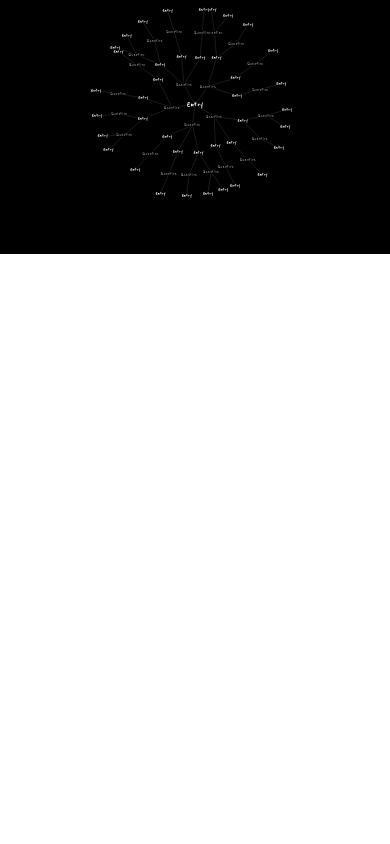
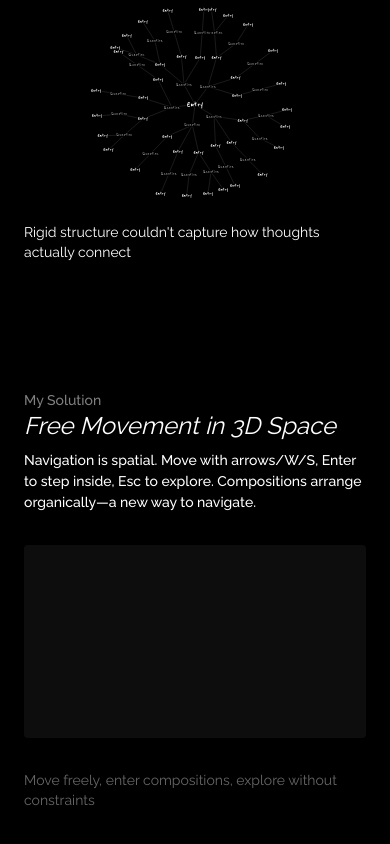
Before and after one commit to SirShabluli/portfolio, a Next.js app: page /pagmar in a window 390 px wide. Shown: the part 9339-10183 px from the top of the page. Before the commit the page ends 9593 px from the top, so only its background shows below. Built offline with nearby package versions, Linux system fonts and the light colour scheme; a web font is replaced by a local one.

Commit message:
added description and section of the bideo under it

```diff
--- a/src/app/components/PhoneShowcase.js
+++ b/src/app/components/PhoneShowcase.js
@@ -13,7 +13,7 @@ export default function PhoneShowcase({
   children,
   sections = [],
   showOutlines = false,
-  showMarkers = true,
+  showMarkers = false,
   bgColor,
   containerRef,
 }) {
@@ -181,7 +181,13 @@ export default function PhoneShowcase({
         className="sticky top-0 left-0 w-full h-screen flex items-center justify-center pointer-events-none z-50 overflow-visible"
       >
         <div ref={phoneRef} className="flex items-center justify-center">
-          <Mobile onSplineLoad={(app) => { setSplineApp(app); setLoaded(true); }} screenIndex={activeScreen} />
+          <Mobile
+            onSplineLoad={(app) => {
+              setSplineApp(app);
+              setLoaded(true);
+            }}
+            screenIndex={activeScreen}
+          />
         </div>
       </div>
 
@@ -195,7 +201,9 @@ export default function PhoneShowcase({
         className="fixed inset-0 z-[9999] bg-black flex items-center justify-center transition-opacity duration-700 pointer-events-none"
         style={{ opacity: loaded ? 0 : 1 }}
       >
-        <p className="text-white text-sm tracking-widest uppercase opacity-60 animate-pulse">Loading...</p>
+        <p className="text-white text-sm tracking-widest uppercase opacity-60 animate-pulse">
+          Loading...
+        </p>
       </div>
     </main>
   );
--- a/src/app/netflixdating/page.js
+++ b/src/app/netflixdating/page.js
@@ -18,7 +18,7 @@ import TextBlock from "../components/TextBlock";
 export default function NetflixDatingPage() {
   // Debug flags - set to true/false to toggle
   const showOutlines = false;
-  const showMarkers = false;
+  const showMarkers = true;
 
   const outline = showOutlines ? "outline outline-1 outline-red-500" : "";
 
--- a/src/app/pagmar/page.js
+++ b/src/app/pagmar/page.js
@@ -332,6 +332,32 @@ export default function PagmarPage() {
           <div className="col-span-4 lg:col-span-12">
             <MindMapSVG />
           </div>
+          <p className="col-span-4 lg:col-span-10 lg:col-start-3 lg:mt-12 text-sm">
+            Rigid structure couldn't capture how thoughts actually connect
+          </p>
+        </PageGrid>
+      </section>
+
+      {/* My Solution — Free Movement in 3D Space */}
+      <section className="w-full bg-black py-16 lg:py-24">
+        <PageGrid className="gap-y-8 lg:gap-y-12 w-full px-6 lg:px-12">
+          <div className="col-span-4 lg:col-span-3 lg:col-start-3">
+            <TextBlock
+              label="My Solution"
+              title="Free Movement in 3D Space"
+              className="text-white"
+            >
+              Navigation is spatial. Move with arrows/W/S, Enter to step
+              inside, Esc to explore. Compositions arrange
+              organically—a new way to navigate.
+            </TextBlock>
+          </div>
+          <div className="col-span-4 lg:col-span-10 lg:col-start-2 aspect-video bg-white/5 rounded-sm overflow-hidden">
+            {/* <video src="/images/pagmar/mindmap-nav.mp4" autoPlay loop muted playsInline className="w-full h-full object-cover" /> */}
+          </div>
+          <p className="col-span-4 lg:col-span-10 lg:col-start-3 text-sm opacity-40">
+            Move freely, enter compositions, explore without constraints
+          </p>
         </PageGrid>
       </section>
     </main>
```
